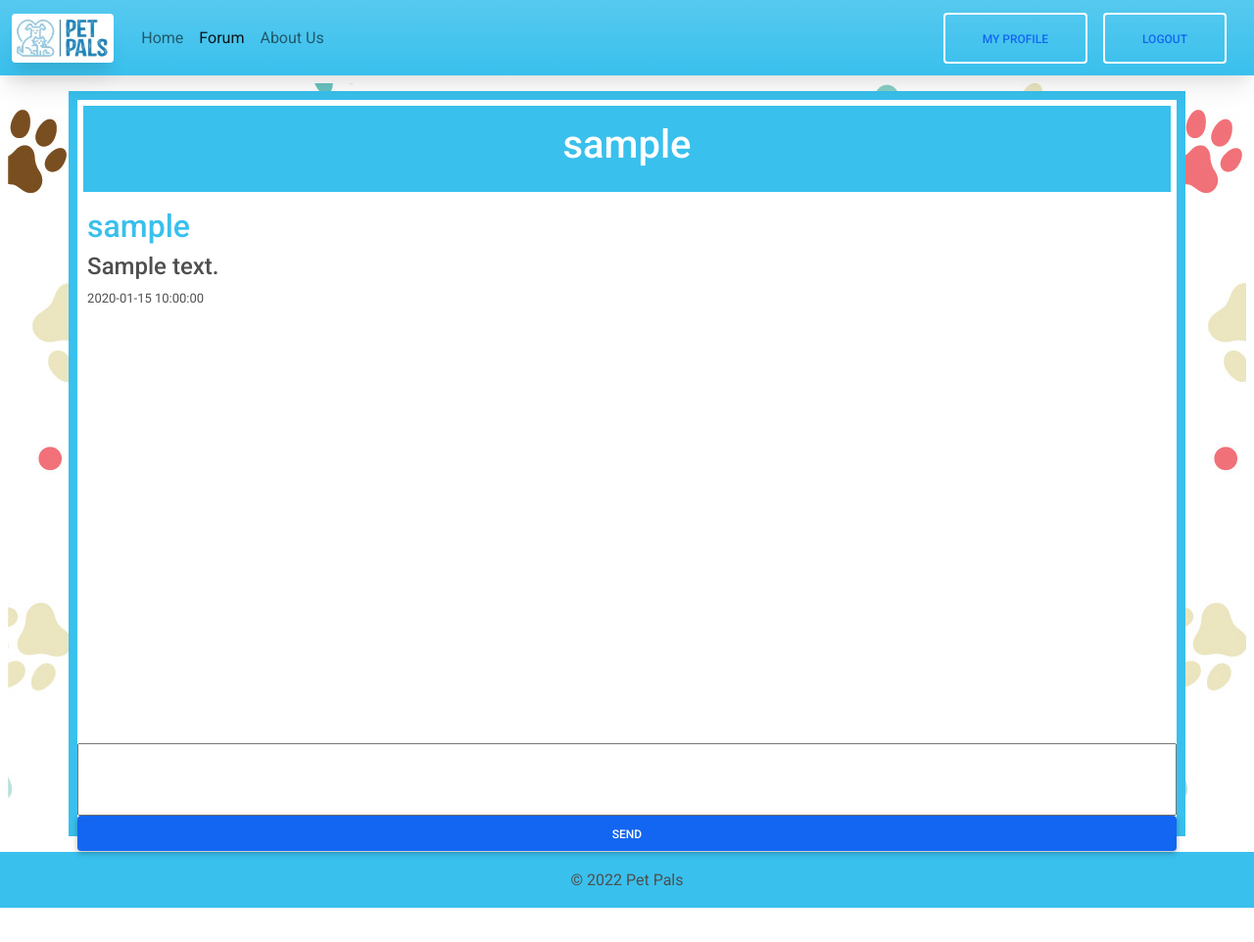
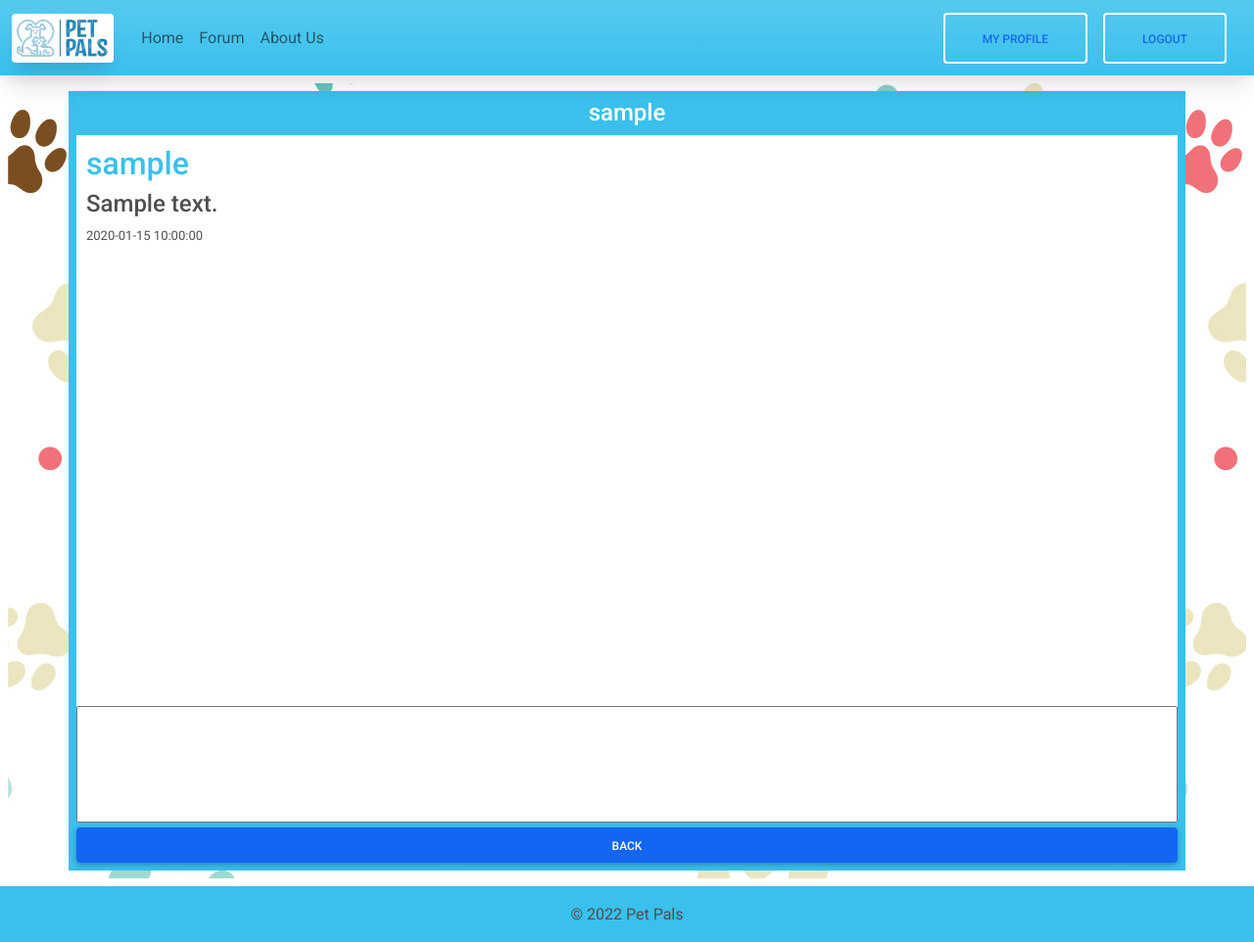
Before and after one commit to JacobHarland/ITSC-3155-Team-6-Final, a Flask app: page /messages/conversation/1 in a window 1280 px wide. Shown: the whole page at 98% size. Before the commit the page ends 927 px from the top, so only its background shows below. Run offline with Flask 2, Linux system fonts and the light colour scheme; a user stored in the database is signed in; tables that the repository leaves empty hold one stand-in row (values such as "Sample post"); some libraries are stand-ins or nearby versions.

Commit message:
Some cleaning up of HTML and JS.

```diff
--- a/petpals/messaging/routes.py
+++ b/petpals/messaging/routes.py
@@ -61,6 +61,9 @@ def messages():
 
 @router.get('/new')
 def new_message():
+    next_conversation_id = (
+        int(db.session.query(func.max(Messages.conversation_id)).all()[0][0]) + 1
+    )
     usernames = []
     users = User.query.all()
     for user in users:
@@ -71,6 +74,7 @@ def new_message():
         usernames=sorted(usernames),
         sender=current_user.username,
         active_page=active_page,
+        conversation_id=next_conversation_id,
     )
 
 
--- a/petpals/messaging/static/js/conversation_message.js
+++ b/petpals/messaging/static/js/conversation_message.js
@@ -16,10 +16,10 @@ socket.connect('http://127.0.0.1:5000/messages/conversation/' + conversation_id)
 
 socket.on('message', function(message) {
     if (message['recipient'] == current_user && ((message['sender'] == recipient) || (message['recipient'] == recipient))) {
-        let container = document.createElement("container");
-        let header = document.createElement("header");
-        let new_message = document.createElement("new_message");
-        let time = document.createElement("time");
+        //let container = document.createElement("container");
+        //let header = document.createElement("header");
+        //let new_message = document.createElement("new_message");
+        //let time = document.createElement("time");
 
         container.innerHTML = "<div></div>"
 
@@ -43,9 +43,12 @@ socket.on('message', function(message) {
     }
 })
 
+// Event Listener for 'Enter' Key Press
+messageSender = document.getElementById("new_message")
 
-// Event Listener for Submit Button
-submitButton.addEventListener('click', function() {
+messageSender.addEventListener('keypress', function(event) {
+    if (event.key === 'Enter') {
+        event.preventDefault();
         recipient = document.getElementById("conversation").dataset["recipient"];
         sender = document.getElementById("conversation").dataset["sender"];
         message = document.getElementById("new_message").value.replaceAll("`", "");
@@ -63,10 +66,10 @@ submitButton.addEventListener('click', function() {
         let new_message = document.createElement("new_message");
         let time = document.createElement("time");
 
-    container.innerHTML = "<div></div>"
+        container.innerHTML = "<div></div>";
 
-    container.setAttribute("class", "message sender")
-    container.setAttribute("id", "sender")
+        container.setAttribute("class", "message sender");
+        container.setAttribute("id", "sender");
 
         header.innerHTML = "<h2>" + sender + "</h2>";
         header.setAttribute("id", "sender-name");
@@ -84,4 +87,5 @@ submitButton.addEventListener('click', function() {
         document.getElementById("message-container").scrollTop = document.getElementById("message-container").scrollHeight;
 
         document.getElementById("new_message").value = ''
+    }
 })
--- a/petpals/messaging/templates/conversation.html
+++ b/petpals/messaging/templates/conversation.html
@@ -1,6 +1,6 @@
 {% extends '_layout.html' %}
 {% block title %}Messages{% endblock %}
-{% set active_page = 'forum' %}
+{% set active_page = 'messages' %}
 
 {% block body %}
 
@@ -14,12 +14,11 @@
 
 
                 <!-- Main Section -->
+                <div class="text-center bg-info text-white conversation-header-container">
+                    <h1 class="conversation-header">{{ recipient }}</h1>
+                </div>
                 <div class="conversation-container bg-white" id="conversation-container">
-                    <div class="text-center bg-info text-white border border-white border-6 p-3">
-                        <h1>{{ recipient }}</h1>
-                    </div>
                     <div class="message-container bg-white" id="message-container">
-
                             {% for message in messages %}
                                 {% if (message.sender_username == current_user.username) %}
                                     <div class="message sender" id="sender">
@@ -37,17 +36,15 @@
                                     </div>
                                 {% endif %}
                             {% endfor %}
-
-
                     </div>
-
-                        <input type="text" class="message-sender" id="new_message">
-                        <button class="btn btn-primary btn-block" id="submit">Send</button>
-
+                    <input type="text" class="message-sender" id="new_message">
                 </div>
 
 
             </div>
+            <a href="/messages">
+                <button class="btn btn-primary btn-block" type="button" >Back</button>
+            </a>
         </div>
     </section>
 </section>
--- a/petpals/static/style.css
+++ b/petpals/static/style.css
@@ -162,20 +162,23 @@ a.hover-blue:hover {
   margin-right: 5%;
 }
 
+.new_message_textbox_container {
+  padding: 5%;
+}
+
 .conversation-container {
-  height: 99.8%;
-  width: 99.8%;
-  margin: .1%;
+  height: 80%;
 }
 
 .message-container {
-  height: 75%;
   overflow: scroll;
+  height: 98%;
+  width: 100%;
 }
 
 .message-sender {
   width: 100%;
-  height: 10%;
+  height: 20%;
   display: flex;
 }
 
@@ -243,3 +246,12 @@ a.hover-blue:hover {
   display: flex;
   flex-direction: column;
 }
+
+.conversation-header-container {
+  height: 5%;
+  text-align: center;
+  font-size: 4vw;
+}
+.conversation-header {
+  font-size: 3vh;
+}
```
Also changed, not shown: petpals/messaging/static/js/new_message.js (+11 -6 lines), petpals/messaging/templates/messages.html (+5 -2 lines), petpals/messaging/templates/new_message.html (+6 -9 lines). Lines whose indentation alone changed are shown as unchanged.
